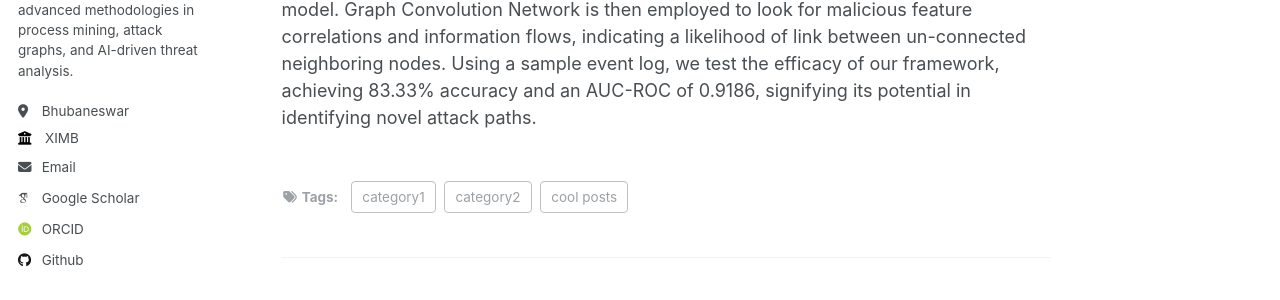
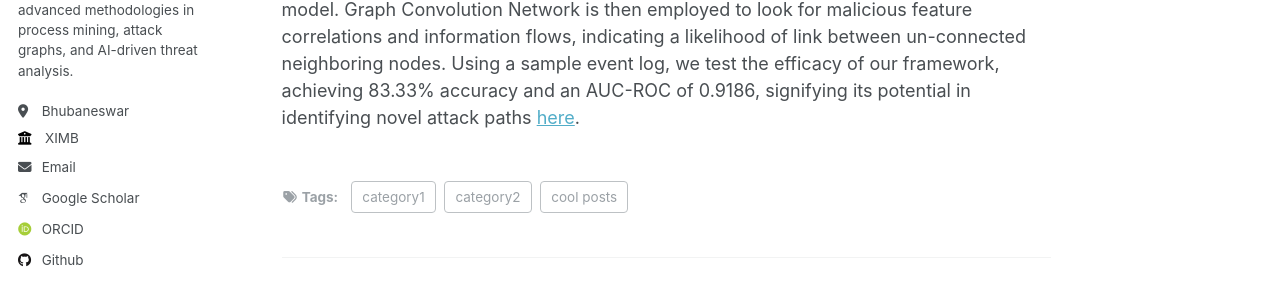
Before and after one commit to DebanshuCS/DDAcademia, a Jekyll site: the page built from _posts/2024-07-30-blog-post-1.md, in a window 1280 px wide and 1162 px high. Shown: the part 424-724 px from the top of the window. Built offline with Jekyll 4.4.1, drawn with Linux system fonts in a browser that asks for light colours; some web fonts are replaced; some of the changed text lies outside the part shown.

Commit message:
added link for PALM.

```diff
--- a/_posts/2024-07-30-blog-post-1.md
+++ b/_posts/2024-07-30-blog-post-1.md
@@ -8,4 +8,4 @@
   - category2
 ---
 
-The widespread adoption of e-commerce and its lucrative, decentralized, multi-agent nature have made these systems vulnerable to cyber-attacks. Traditional signature-based approaches have been successful in detecting instances of fraud, however continues to struggle against unknown attacks. To this end, we present PALM, a framework that effectively integrate contextual knowledge on known vulnerabilities and threats with data-oriented process-aware approaches to build a comprehensive graph-structure-based model. Graph Convolution Network is then employed to look for malicious feature correlations and information flows, indicating a likelihood of link between un-connected neighboring nodes. Using a sample event log, we test the efficacy of our framework, achieving 83.33% accuracy and an AUC-ROC of 0.9186, signifying its potential in identifying novel attack paths.
+The widespread adoption of e-commerce and its lucrative, decentralized, multi-agent nature have made these systems vulnerable to cyber-attacks. Traditional signature-based approaches have been successful in detecting instances of fraud, however continues to struggle against unknown attacks. To this end, we present PALM, a framework that effectively integrate contextual knowledge on known vulnerabilities and threats with data-oriented process-aware approaches to build a comprehensive graph-structure-based model. Graph Convolution Network is then employed to look for malicious feature correlations and information flows, indicating a likelihood of link between un-connected neighboring nodes. Using a sample event log, we test the efficacy of our framework, achieving 83.33% accuracy and an AUC-ROC of 0.9186, signifying its potential in identifying novel attack paths [here](https://github.com/DebanshuCS/PALM-A-framework-to-identify-novel-attacks-in-an-e-commerce-system).
```
